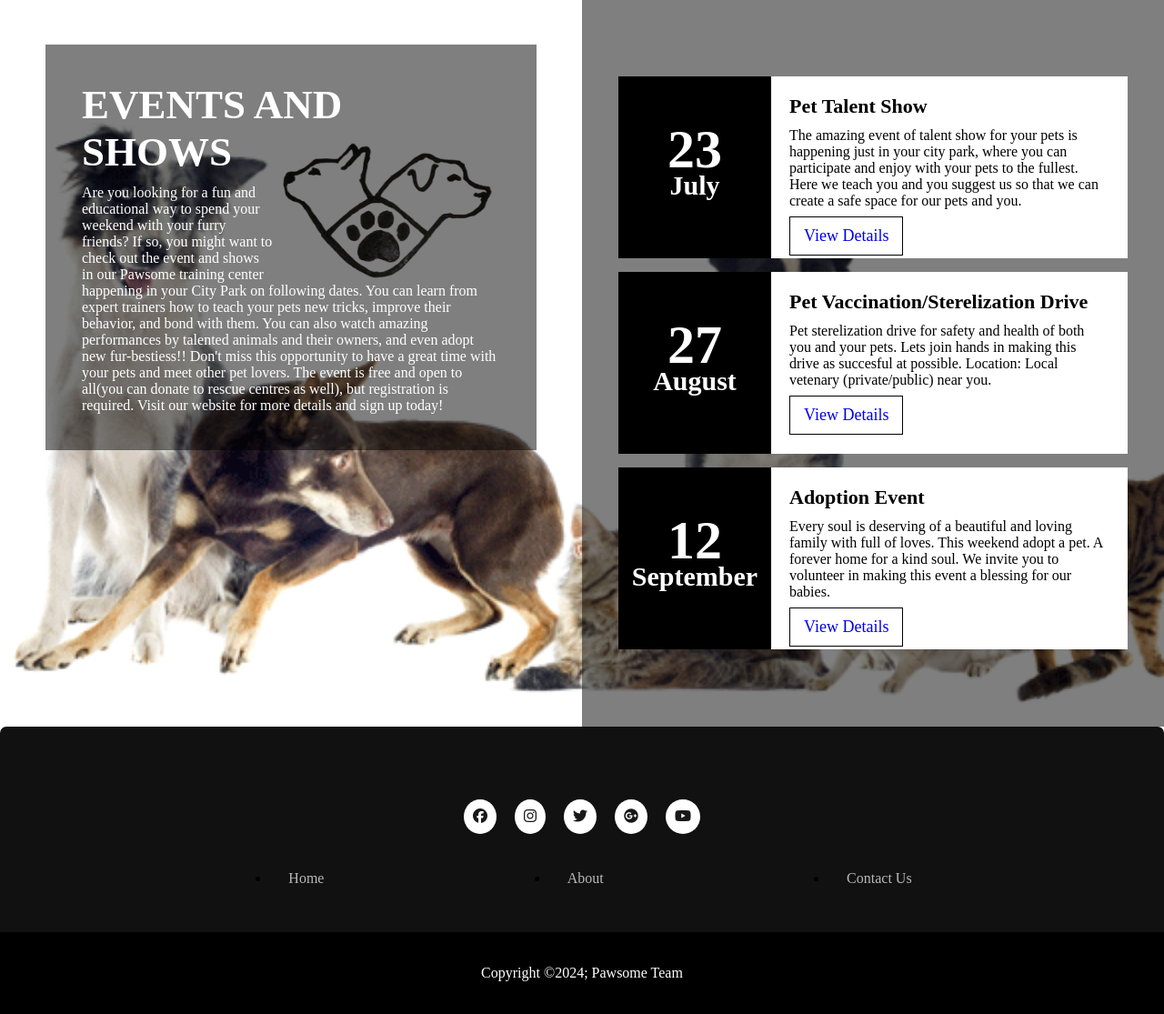
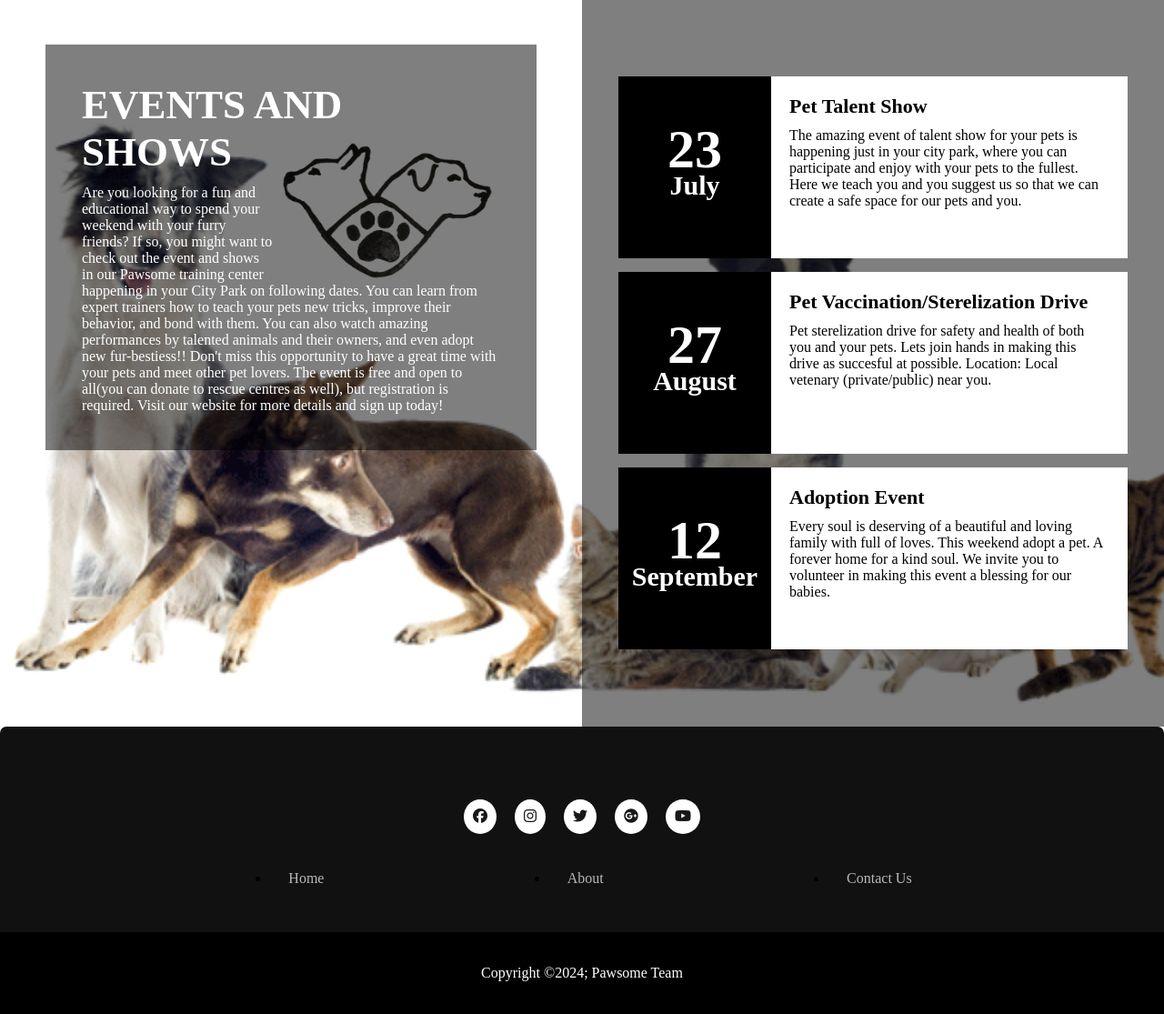
Before and after one commit to Pratishtha103/Pawsome-Training-Centre-With-Backend, a Flask app: page /event in a window 1280 px wide. Shown: the part 231-1346 px from the top of the page at 91% size. Run offline with Flask 3, Linux system fonts and the light colour scheme.

Commit message:
frontend update

```diff
--- a/templates/event.html
+++ b/templates/event.html
@@ -68,7 +68,7 @@
                             where you can participate and enjoy with your pets to the fullest. Here we teach you
                             and you suggest us so that we can create a safe space for our pets and you.
 						</p>
-						<a href="#">View Details</a>
+						<!-- <a href="#">View Details</a> -->
 					</div>
 					<div style="clear: both;"></div>
 				</li>
@@ -87,7 +87,7 @@
                             Lets join hands in making this drive as succesful at possible.
                             Location: Local vetenary (private/public) near you.
 						</p>
-						<a href="#">View Details</a>
+						<!-- <a href="#">View Details</a> -->
 					</div>
 					<div style="clear:both;"></div>
 				</li>
@@ -106,7 +106,7 @@
                             This weekend adopt a pet. A forever home for a kind soul. We invite you to volunteer
                             in making this event a blessing for our babies.
 						</p>
-						<a href="#">View Details</a>
+						<!-- <a href="#">View Details</a> -->
 					</div>
 					<div style="clear:both;"></div>
 				</li>
```
